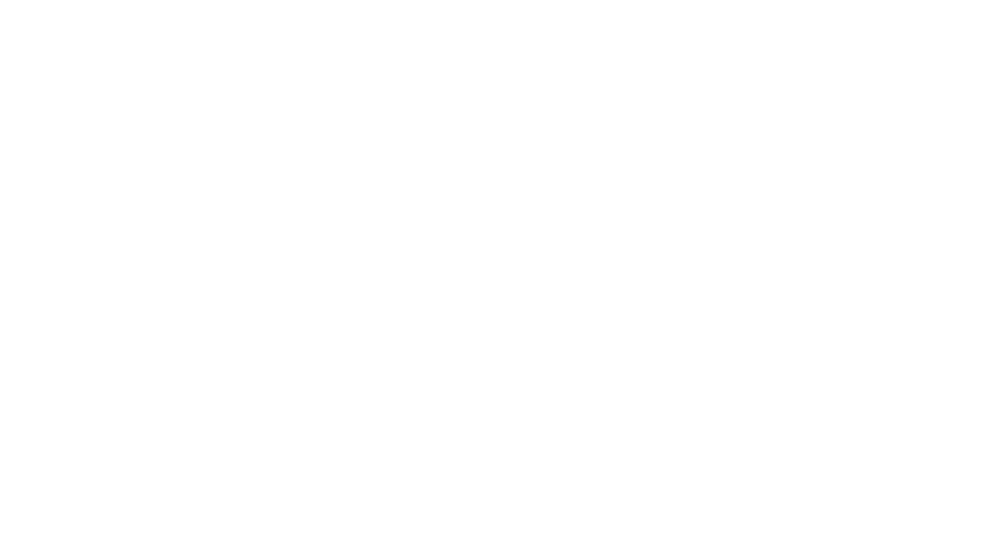
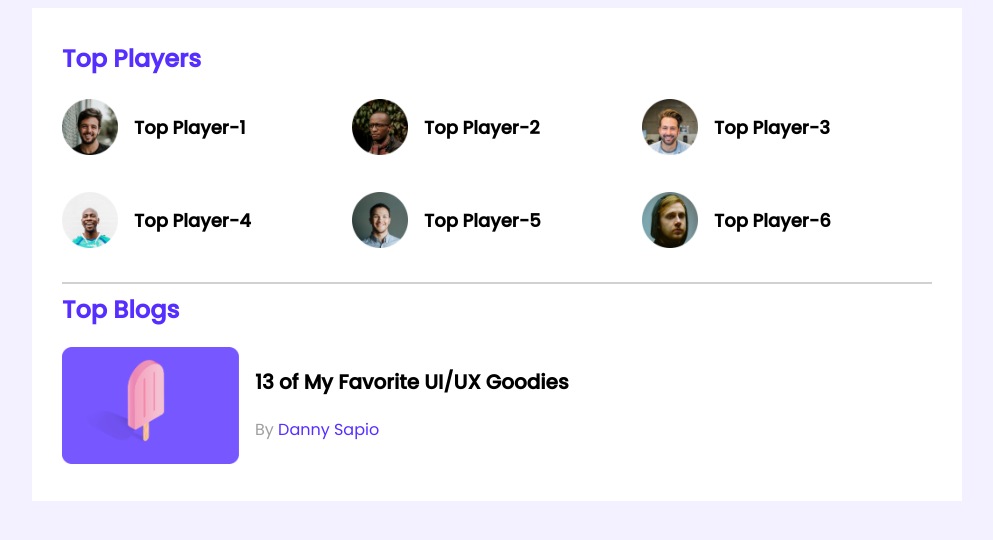
Before and after one commit to samimeadad/leader-board-css3, a plain HTML site: page index.html in a window 1280 px wide. Shown: the whole page, without its empty margins (143-1136 px from the left). Drawn offline with Linux system fonts and the light colour scheme.

Commit message:
top players section added

```diff
--- a/index.html
+++ b/index.html
@@ -11,7 +11,64 @@
 </head>
 
 <body>
+    <!-- Header starts -->
+    <header>
 
+    </header>
+    <!-- Header ends -->
+
+    <!-- Main section starts -->
+    <main>
+        <!-- Top Players & Top Blogs -->
+        <section class="container">
+            <div class="top-players">
+                <h2 class="section-title">Top Players</h2>
+                <div class="players">
+                    <!-- .players*6>img[src="images/players/player-$.png"]+h3{Top Player-$} -->
+                    <div class="player">
+                        <img src="images/players/player-1.png" alt="">
+                        <h3 class="player-name">Top Player-1</h3>
+                    </div>
+                    <div class="player">
+                        <img src="images/players/player-2.png" alt="">
+                        <h3 class="player-name">Top Player-2</h3>
+                    </div>
+                    <div class="player">
+                        <img src="images/players/player-3.png" alt="">
+                        <h3 class="player-name">Top Player-3</h3>
+                    </div>
+                    <div class="player">
+                        <img src="images/players/player-4.png" alt="">
+                        <h3 class="player-name">Top Player-4</h3>
+                    </div>
+                    <div class="player">
+                        <img src="images/players/player-5.png" alt="">
+                        <h3 class="player-name">Top Player-5</h3>
+                    </div>
+                    <div class="player">
+                        <img src="images/players/player-6.png" alt="">
+                        <h3 class="player-name">Top Player-6</h3>
+                    </div>
+                </div>
+            </div>
+            <hr>
+            <div class="top-blogs">
+                <h2 class="section-title">Top Blogs</h2>
+                <div class="blogs">
+                    <article class="blog">
+                        <div class="thumbnail">
+                            <img src="images/blogs/blog-1.png" alt="">
+                        </div>
+                        <div class="blog-info">
+                            <h3 class="blog-title">13 of My Favorite UI/UX Goodies</h3>
+                            <p class="blog-author">By <a href="">Danny Sapio</a></p>
+                        </div>
+                    </article>
+                </div>
+            </div>
+        </section>
+    </main>
+    <!-- Main section ends -->
 </body>
 
 </html>
--- a/styles/style.css
+++ b/styles/style.css
@@ -0,0 +1,89 @@
+/* google font poppin is imported here */
+@import url('https://fonts.googleapis.com/css2?family=Poppins:wght@400;500&display=swap');
+
+/* common/base style or utilities for the entire page */
+body{
+    font-family: 'Poppins', sans-serif;
+    background-color: #F3F1FF;
+}
+
+main{
+    display: flex;
+    justify-content: center;
+}
+
+/* section holding top-players and top-blog */
+.container{
+    background-color: #FFFFFF;
+    width: 870px;
+    padding: 30px;
+}
+
+/* Top Players Styles */
+.section-title{
+    color: #562EFF;
+    font-size: 24px;
+    margin-top: 3px;
+}
+
+.players{
+    /* as the player infor (image+name) are formed in row-column, we can make it as grid */
+    display: grid;
+    /* as there is 3 column in the top players, we need to make 3 columns out of this grid */
+    grid-template-columns: repeat(3, 1fr);
+    grid-row-gap: 30px;
+
+}
+
+.player{
+    /* make the display flex so that image and name caption stay side-by-side */
+    display: flex;
+    align-items: center;
+}
+
+.player img{
+    /* from figma website we have collected theimage width and height */
+    width: 56px;
+    height: 56px;
+}
+
+.player-name{
+    margin-left: 16px;
+    font-size: 18px;
+}
+
+hr{
+    margin-top: 30px;
+    border: 1px solid #D1D1D1;
+}
+
+/* top blogs styles */
+
+.blog{
+    display: flex;
+}
+
+.blog .thumbnail img{
+    width: 177px;
+    height: 117px;
+}
+
+.blog-info{
+    margin-left: 16px;
+}
+
+.blog-title{
+    font-size: 20px;
+}
+
+.blog-author{
+    color: #9F9F9F;
+    font-size: 16px;
+}
+
+.blog-author a{
+    text-decoration: none;
+    font-size: 16px;
+    color: #562EFF;
+
+}
```
